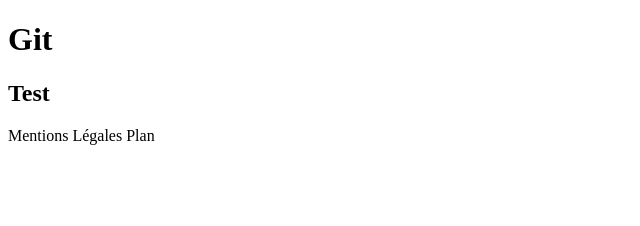
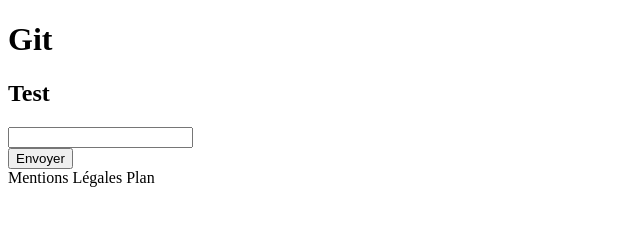
Before and after one commit to dacodemaniak/mon-dev, a plain HTML site: page contact.html in a window 1280 px wide. Shown: the whole page, without its empty margins (0-640 px from the left). Drawn offline with Linux system fonts and the light colour scheme.

Commit message:
Create contact form

```diff
--- /dev/null
+++ b/assets/css/form.css
@@ -0,0 +1,6 @@
+.btn {
+
+}
+.btn-outline-primary {
+    outline: 1px solid red;
+}
--- a/assets/js/main.js
+++ b/assets/js/main.js
@@ -17,4 +17,7 @@
     .then((data) => {
 
     })
+
+    // Contact form
+    const form = document.getElementById("contact-form");
 })()
--- a/contact.html
+++ b/contact.html
@@ -5,14 +5,22 @@
         <meta name="viewport" content="width=device-width,initial-scale=1.0">
         <title>Contact</title>
         <link href="./assets/css/styles.css" rel="stylesheet">
+        <link href="./assets/css/form.css" rel="stylesheet">
     </head>
     <body>
         <div class="container-fluid">
             <h1>Git</h1>
             <h2>Test</h2>
 
-            <form method="post" action="">
-
+            <form method="post" action="" id="contact-form">
+                <div class="form-group">
+                    <input type="text" class="form-control" name="name">
+                </div>
+                <div class="form-groupe">
+                    <button class="btn btn-outline-success">
+                        Envoyer
+                    </button>
+                </div>
             </form>
 
             <footer>
```
